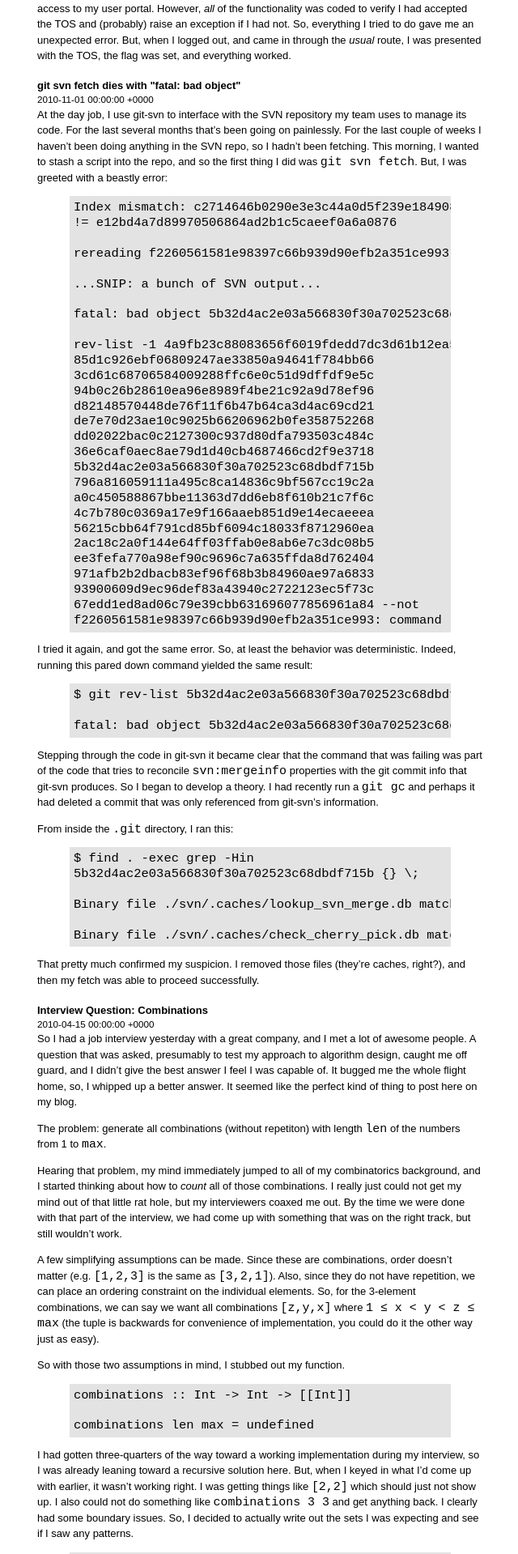
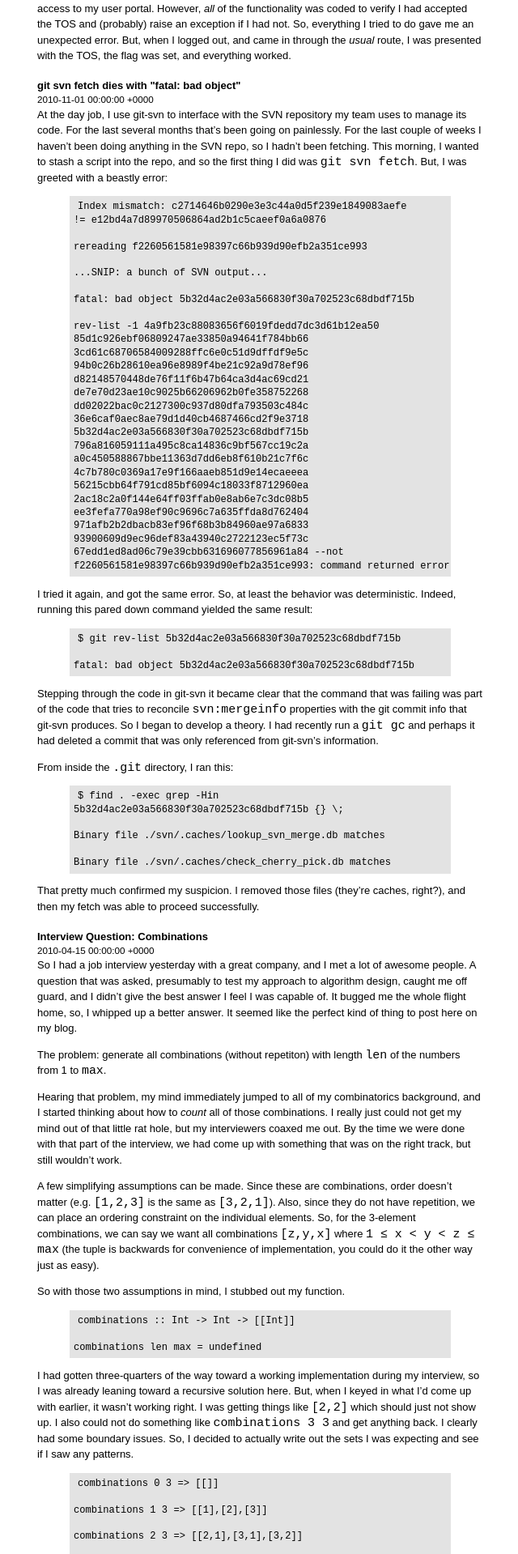
Before and after one commit to stesla/blog, a Jekyll site: the page built from index.html, in a window 1280 px wide. Shown: the part 1184-3103 px from the top of the page at 81% size, without its empty margins (219-859 px from the left). Built offline with Jekyll 4.4.1, drawn with Linux system fonts in a browser that asks for light colours.

Commit message:
fixed stylesheet for code snippets

```diff
--- a/stylesheets/simple-style.css
+++ b/stylesheets/simple-style.css
@@ -8,7 +8,7 @@ em { font-style: italic; }
 p { line-height: 1.5em; }
 strong { font-weight: bold }
 
-.highlight, .code { font-family: monospace; font-size: 90%; margin-bottom: 1em; background: #e3e3e3; overflow: auto; padding: 5px; }
+.highlight, .highlight pre code { font-family: monospace; font-size: 90%; margin-bottom: 1em; background: #e3e3e3; overflow: auto; padding: 5px; }
 
 /* Styles for the navigation at the top */
 #title { border-bottom: 1px solid black; font-size: 300%; text-align: right; }
```
